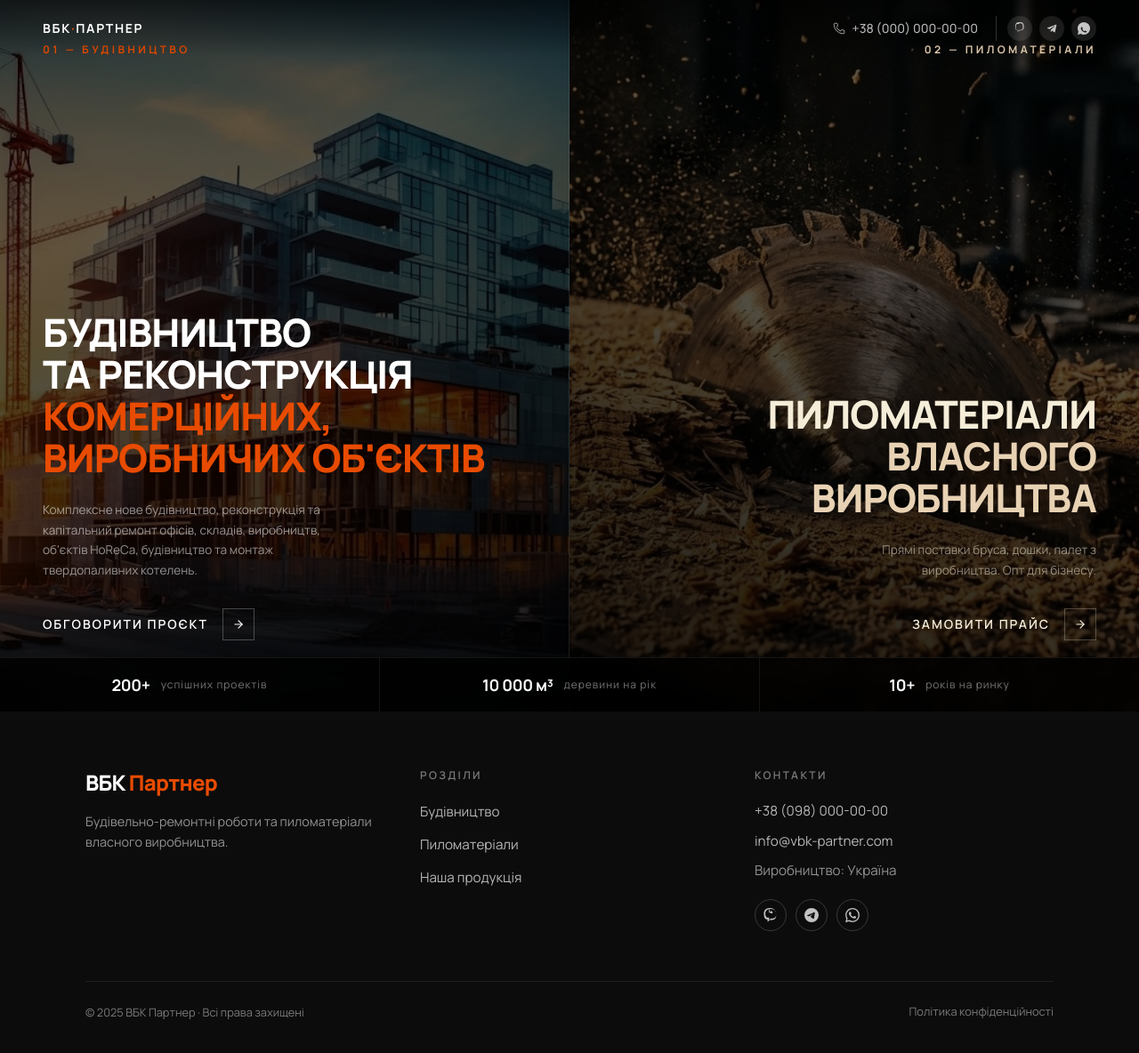
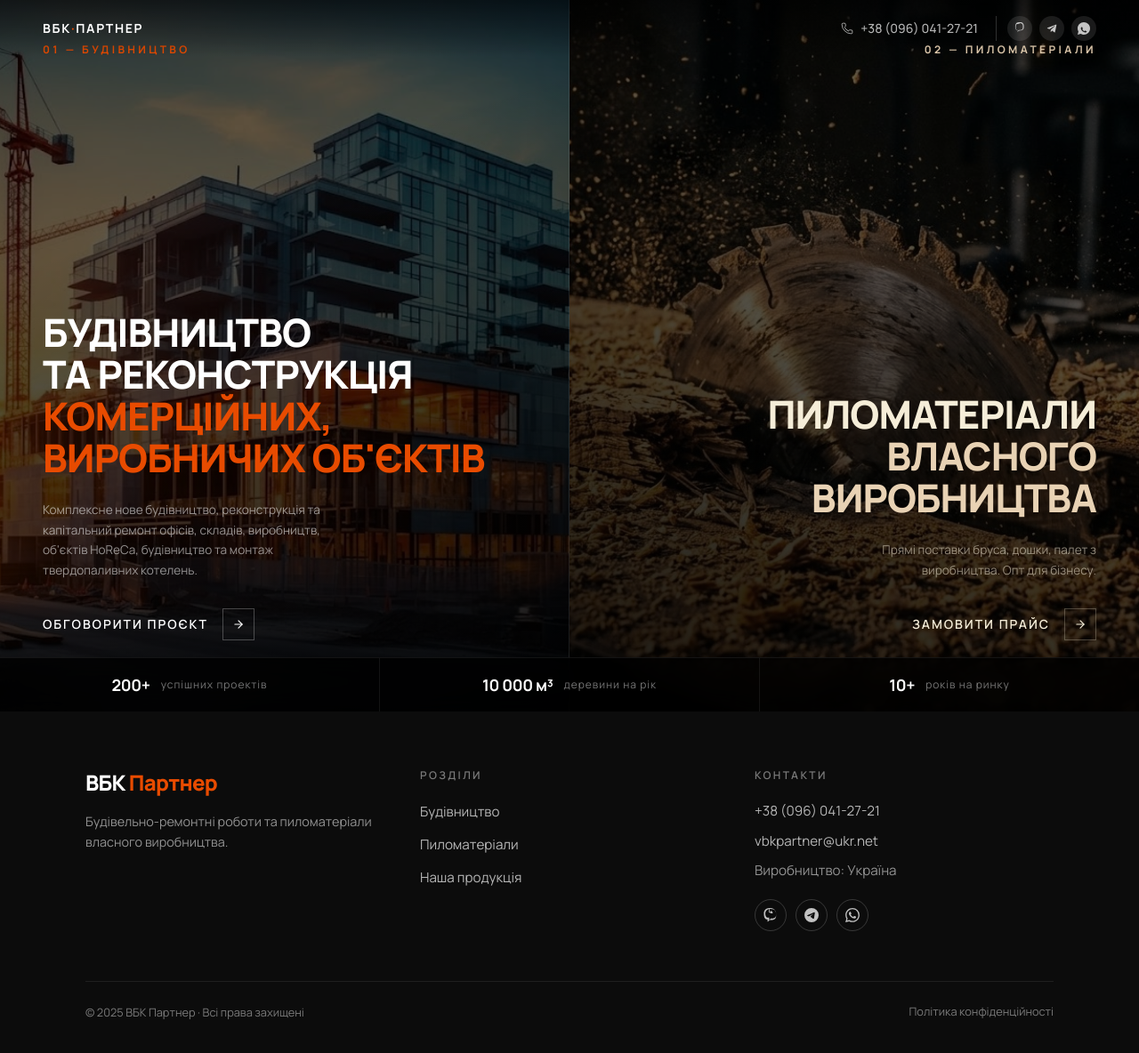
Before and after one commit to VBK-Partner/main-site, a Next.js app: page / in a window 1280 px wide. Shown: the top 1184 px of the page at 89% size. Built offline with nearby package versions, Linux system fonts and the light colour scheme.

Commit message:
edits phone and mail

```diff
--- a/src/app/layout.tsx
+++ b/src/app/layout.tsx
@@ -62,7 +62,7 @@ export default function RootLayout({
     logo: "https://vbk-partner.com/icon.svg",
     contactPoint: {
       "@type": "ContactPoint",
-      telephone: "+380000000000",
+      telephone: "+380960412721",
       contactType: "customer service",
       availableLanguage: "Ukrainian",
     },
--- a/src/components/build/BuildHero.tsx
+++ b/src/components/build/BuildHero.tsx
@@ -68,11 +68,11 @@ export default function BuildHero() {
               <span className="text-[11px] tracking-[0.06em]" style={{ color: 'rgba(255,255,255,0.45)' }}>
                 Виїзд на об&apos;єкт та кошторис — безкоштовно
               </span>
-              <a href="tel:+380000000000"
+              <a href="tel:+380960412721"
                 className="inline-flex items-center gap-2 mt-1 text-xs font-medium transition-colors hover:text-white"
                 style={{ color: 'rgba(255,255,255,0.5)' }}>
                 <Phone size={13} strokeWidth={1.5} />
-                +38 (000) 000-00-00
+                +38 (096) 041-27-21
               </a>
             </div>
           </div>
--- a/src/components/home/SplitScreen.tsx
+++ b/src/components/home/SplitScreen.tsx
@@ -13,7 +13,7 @@ const STATS = [
 const MESSENGERS = [
   {
     name: 'Viber',
-    href: 'viber://chat?number=%2B380000000000',
+    href: 'viber://chat?number=%2B380960412721',
     icon: (
       <svg viewBox="0 0 24 24" width="14" height="14" fill="currentColor" aria-hidden="true">
         <path d="M11.4 0c-1.6.1-4.6.4-6.3 2C3.9 3.3 3.4 5.2 3.3 7.5c0 2.4-.1 6.7 4 7.9v1.8s0 .7.5.9c.6.2.9-.4 1.4-1l.9-1c2.9.2 5.1-.4 5.4-.5.6-.2 3.7-.6 4.3-4.9.5-4.5-.3-7.3-1.7-8.6C17.3.4 14.4 0 12.7 0h-1.3zm.1 1.9h.1c1.4 0 4 .3 5.1 1.4 1.1 1 1.6 3.5 1.2 7.4-.4 3.6-2.6 3.9-3.1 4-.3.1-2.2.6-4.8.4-.8.8-1.4 1.4-1.7 1.7l-.4.4s-.1.1-.2.1c-.1 0-.1-.1-.1-.2v-2.1c-3.5-1-3.3-4.5-3.2-6.6.1-2 .6-3.5 1.5-4.4.9-.9 3-1.2 4.4-1.2l1.2.1z"/>
@@ -22,7 +22,7 @@ const MESSENGERS = [
   },
   {
     name: 'Telegram',
-    href: 'https://t.me/+380000000000',
+    href: 'https://t.me/+380960412721',
     icon: (
       <svg viewBox="0 0 24 24" width="14" height="14" fill="currentColor" aria-hidden="true">
         <path d="M9.78 18.65l.28-4.23 7.68-6.92c.34-.31-.07-.46-.52-.19L7.74 13.3 3.64 12c-.88-.25-.89-.86.2-1.3l15.97-6.16c.73-.33 1.43.18 1.15 1.3l-2.72 12.81c-.19.91-.74 1.13-1.5.71L12.6 16.3l-1.99 1.93c-.23.23-.42.42-.83.42z"/>
@@ -31,7 +31,7 @@ const MESSENGERS = [
   },
   {
     name: 'WhatsApp',
-    href: 'https://wa.me/380000000000',
+    href: 'https://wa.me/380960412721',
     icon: (
       <svg viewBox="0 0 24 24" width="14" height="14" fill="currentColor" aria-hidden="true">
         <path d="M20.5 3.5C18.3 1.2 15.3 0 12 0 5.4 0 0 5.4 0 12c0 2.1.5 4.2 1.6 6L0 24l6.2-1.6c1.7.9 3.7 1.5 5.8 1.5 6.6 0 12-5.4 12-12 0-3.3-1.3-6.3-3.5-8.4zm-3 14.9c-.3.6-1.4 1.2-1.9 1.3-.5.1-1.1.1-1.8-.1-.4-.1-.9-.3-1.6-.6-2.8-1.2-4.7-4-4.8-4.2-.1-.2-1.1-1.5-1.1-2.9 0-1.4.7-2 1-2.3.2-.2.5-.3.7-.3h.5c.2.1.4 0 .6.5.2.6.8 1.9.8 2 .1.2.1.3 0 .5-.1.2-.2.3-.3.5-.1.2-.3.4-.4.5-.1.1-.3.3-.1.6.2.3.8 1.2 1.6 2 1.1 1 2 1.3 2.3 1.4.3.1.4.1.6-.1.1-.2.6-.8.8-1 .2-.2.3-.2.6-.1.3.1 1.6.8 1.9.9.3.1.5.2.6.3 0 .1 0 .7-.2 1.3z"/>
@@ -56,11 +56,11 @@ export default function SplitScreen() {
           ВБК<span style={{ color: 'var(--color-orange)' }}>·</span>ПАРТНЕР
         </span>
         <div className="flex items-center gap-4">
-          <a href="tel:+380000000000"
+          <a href="tel:+380960412721"
             className="flex items-center gap-2 text-sm font-medium transition-colors hover:text-white"
             style={{ color: 'rgba(255,255,255,0.7)' }}>
             <Phone size={14} strokeWidth={1.5} />
-            <span className="hidden sm:inline">+38 (000) 000-00-00</span>
+            <span className="hidden sm:inline">+38 (096) 041-27-21</span>
           </a>
           <div className="flex items-center gap-2 pl-3 ml-1" style={{ borderLeft: '1px solid rgba(255,255,255,0.18)' }}>
             {MESSENGERS.map(m => (
--- a/src/components/shared/Footer.tsx
+++ b/src/components/shared/Footer.tsx
@@ -44,12 +44,12 @@ export default function Footer() {
             <p className="text-xs font-semibold uppercase tracking-[0.2em] mb-5"
               style={{ color: 'rgba(255,255,255,0.45)' }}>Контакти</p>
             <ul className="flex flex-col gap-2.5 mb-5" style={{ fontSize: '0.95rem' }}>
-              <li><a href="tel:+380980000000" className="hover:text-white transition-colors">+38 (098) 000-00-00</a></li>
-              <li><a href="mailto:info@vbk-partner.com" className="hover:text-white transition-colors">info@vbk-partner.com</a></li>
+              <li><a href="tel:+380960412721" className="hover:text-white transition-colors">+38 (096) 041-27-21</a></li>
+              <li><a href="mailto:vbkpartner@ukr.net" className="hover:text-white transition-colors">vbkpartner@ukr.net</a></li>
               <li style={{ color: 'rgba(255,255,255,0.55)' }}>Виробництво: Україна</li>
             </ul>
             <div className="flex items-center gap-2.5">
-              <a href="viber://chat?number=%2B380980000000" aria-label="Viber"
+              <a href="viber://chat?number=%2B380960412721" aria-label="Viber"
                 className="w-9 h-9 inline-flex items-center justify-center rounded-full border transition-colors hover:text-white"
                 style={{ borderColor: 'rgba(255,255,255,0.18)', color: 'rgba(255,255,255,0.75)' }}>
                 {VIBER}
@@ -59,7 +59,7 @@ export default function Footer() {
                 style={{ borderColor: 'rgba(255,255,255,0.18)', color: 'rgba(255,255,255,0.75)' }}>
                 {TG}
               </a>
-              <a href="https://wa.me/380980000000" aria-label="WhatsApp"
+              <a href="https://wa.me/380960412721" aria-label="WhatsApp"
                 className="w-9 h-9 inline-flex items-center justify-center rounded-full border transition-colors hover:text-white"
                 style={{ borderColor: 'rgba(255,255,255,0.18)', color: 'rgba(255,255,255,0.75)' }}>
                 {WA}
```
